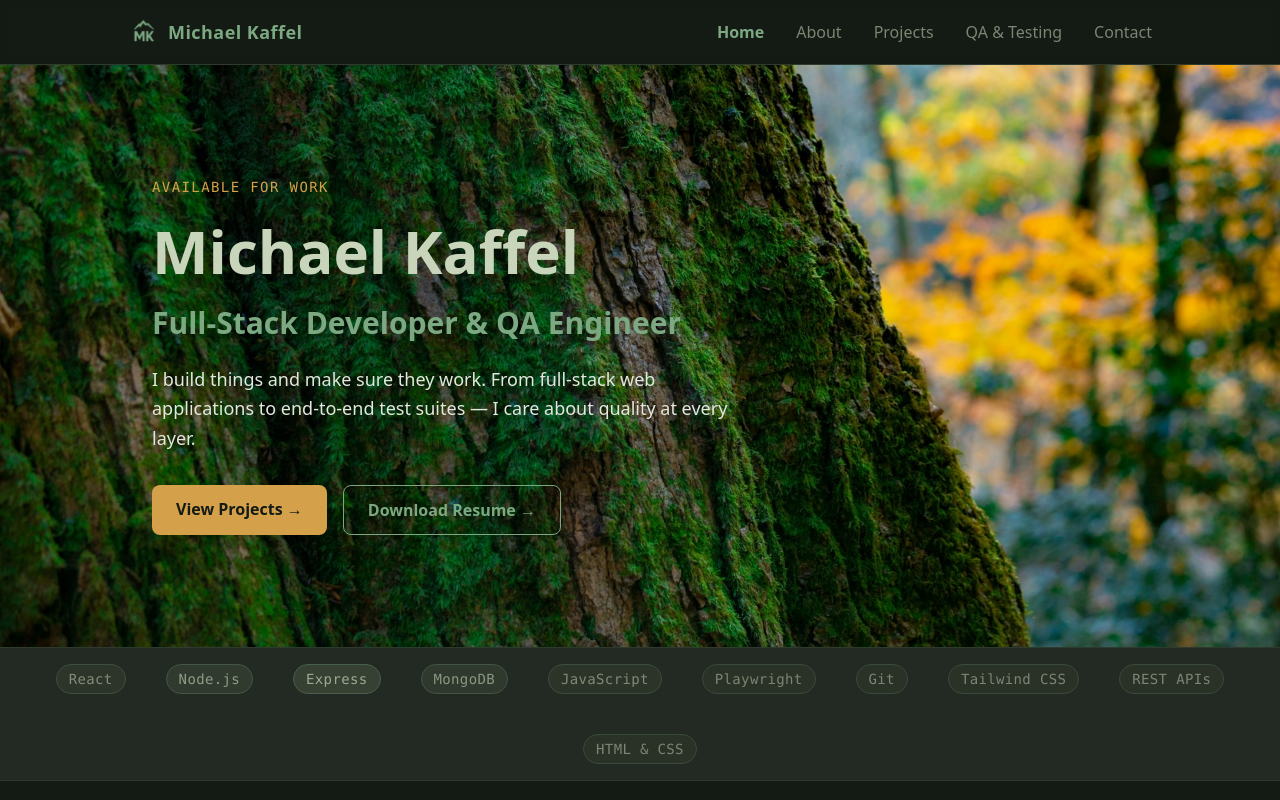
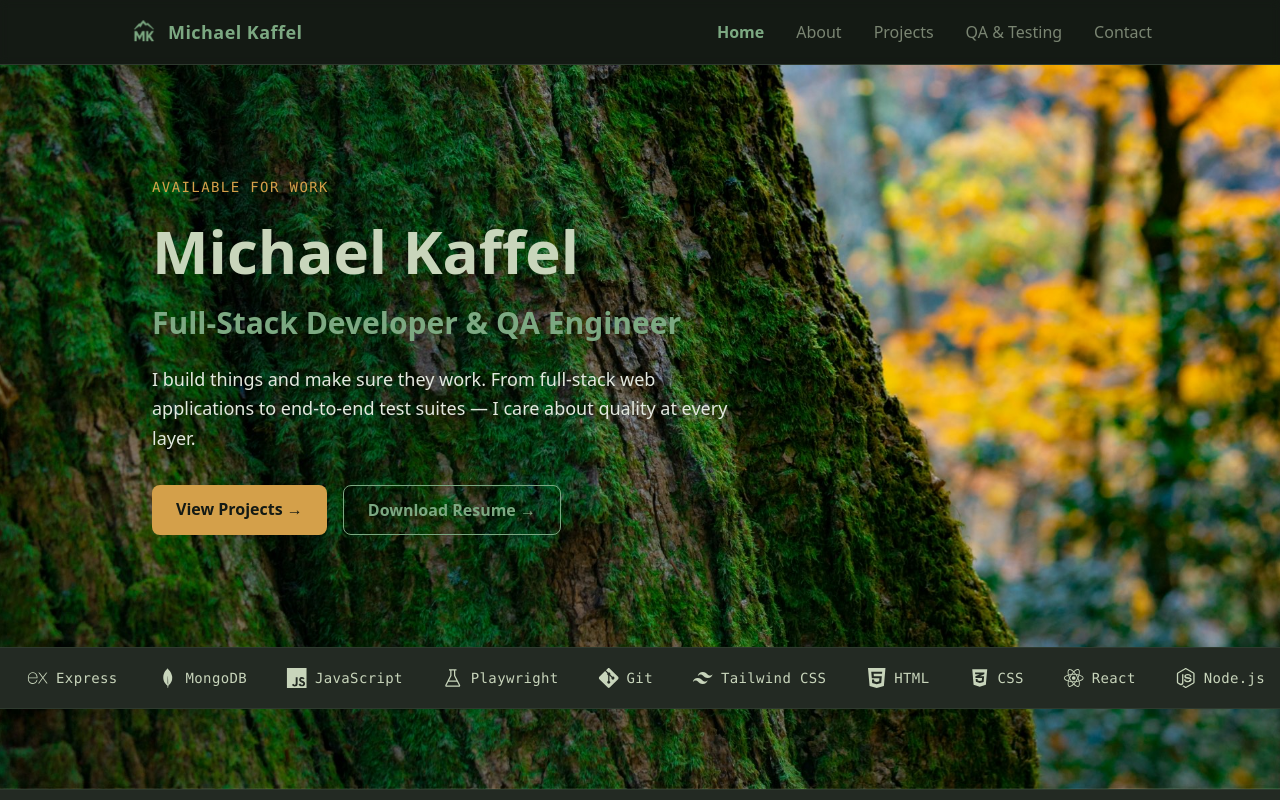
Before and after one commit to michaelkaffel/portfolio, a React (Vite) app: page / in a window 1280 px wide. Shown: the top 800 px of the page. Built offline with nearby package versions, Linux system fonts and the light colour scheme.

Commit message:
Add hero background image and scrolling skills icon ticker

```diff
--- a/src/index.css
+++ b/src/index.css
@@ -36,3 +36,18 @@ body {
     background: var(--moss-bg-elevated);
     transition: filter 2s ease-in-out;
 }
+
+.ticker-track {
+    display: flex;
+    width: max-content;
+    animation: ticker 30s linear infinite;
+}
+
+@keyframes ticker {
+    0% {
+        transform: translateX(0);
+    }
+    100% {
+        transform: translateX(-50%);
+    }
+}
--- a/src/pages/Home.jsx
+++ b/src/pages/Home.jsx
@@ -1,20 +1,36 @@
 import { Link } from 'react-router-dom';
-import ShimmerTags from '../components/ShimmerTags';
 import useDocumentTitle from '../hooks/useDocumentTitle';
 import heroBg from '../assets/images/hero-bg.jpg';
+import {
+    SiReact, SiNodedotjs, SiExpress, SiMongodb,
+    SiJavascript, SiGit, SiTailwindcss,
+    SiHtml5,
+} from 'react-icons/si'
+import { VscBeaker } from 'react-icons/vsc';
+import { FaCss3Alt } from 'react-icons/fa';
 
 const skills = [
-    'React', 'Node.js', 'Express', 'MongoDB', 'JavaScript', 'Playwright', 'Git', 'Tailwind CSS', 'REST APIs', 'HTML & CSS']
+    { label: 'React', icon: SiReact },
+    { label: 'Node.js', icon: SiNodedotjs },
+    { label: 'Express', icon: SiExpress },
+    { label: 'MongoDB', icon: SiMongodb },
+    { label: 'JavaScript', icon: SiJavascript },
+    { label: 'Playwright', icon: VscBeaker },
+    { label: 'Git', icon: SiGit },
+    { label: 'Tailwind CSS', icon: SiTailwindcss },
+    { label: 'HTML', icon: SiHtml5 },
+    { label: 'CSS', icon: FaCss3Alt },
+];
 
 const Home = () => {
     useDocumentTitle('Home');
 
     return (
-        <div className='min-h-screen'>
+        <div >
 
             {/* Hero */}
-            <section
-                className='relative bg-cover bg-center'
+            <div
+                className='relative bg-cover bg-center pb-20'
                 style={{ backgroundImage: `url(${heroBg})` }}
             >
                 {/* Dark overlay — adjust opacity to taste */}
@@ -51,17 +67,20 @@ const Home = () => {
                         </a>
                     </div>
                 </div>
-            </section>
 
-            {/* Skills Strip */}
-            <section className='border-t border-b border-moss-border-subtle bg-moss-surface py-4 overflow-hidden'>
-                <ShimmerTags
-                    items={skills}
-                    wrapperClassName='flex gap-10 px-6 flex-wrap justify-center'
-                    className='shimmer-tag text-moss-text-secondary text-sm font-mono tracking-wide whitespace-nowrap px-3 py-1 rounded-full border border-moss-border'
-                    subtle
-                />
-            </section>
+
+                {/* Skills Strip */}
+                <div className='relative border-t border-b border-moss-border-subtle bg-moss-surface py-5 overflow-hidden'>
+                    <div className='ticker-track'>
+                        {[...skills, ...skills].map(({ label, icon: Icon }, i) => (
+                            <div key={`${label}-${i}`} className='flex items-center gap-2 text-moss-text-primary shrink-0 px-5'>
+                                <Icon size={20} />
+                                <span className='text-sm font-mono tracking-wide'>{label}</span>
+                            </div>
+                        ))}
+                    </div>
+                </div>
+            </div>
         </div>
     );
 };
--- a/src/pages/Projects.jsx
+++ b/src/pages/Projects.jsx
@@ -12,7 +12,7 @@ const Projects = () => {
     return (
         <div className='min-h-screen'>
             <div className='max-w-5xl mx-auto px-6 py-20'>
-                <h1 className='text-4xl font-bold text-moss-text-primary'>Projects</h1>
+                <h1 className='text-4xl font-bold text-moss-text-primary mb-4'>Projects</h1>
                 <p className='text-moss-text-secondary mb-16 max-w-xl'>
                     A look at what I've built — from full-stack applications to the test
                     suites that back them up.
```
